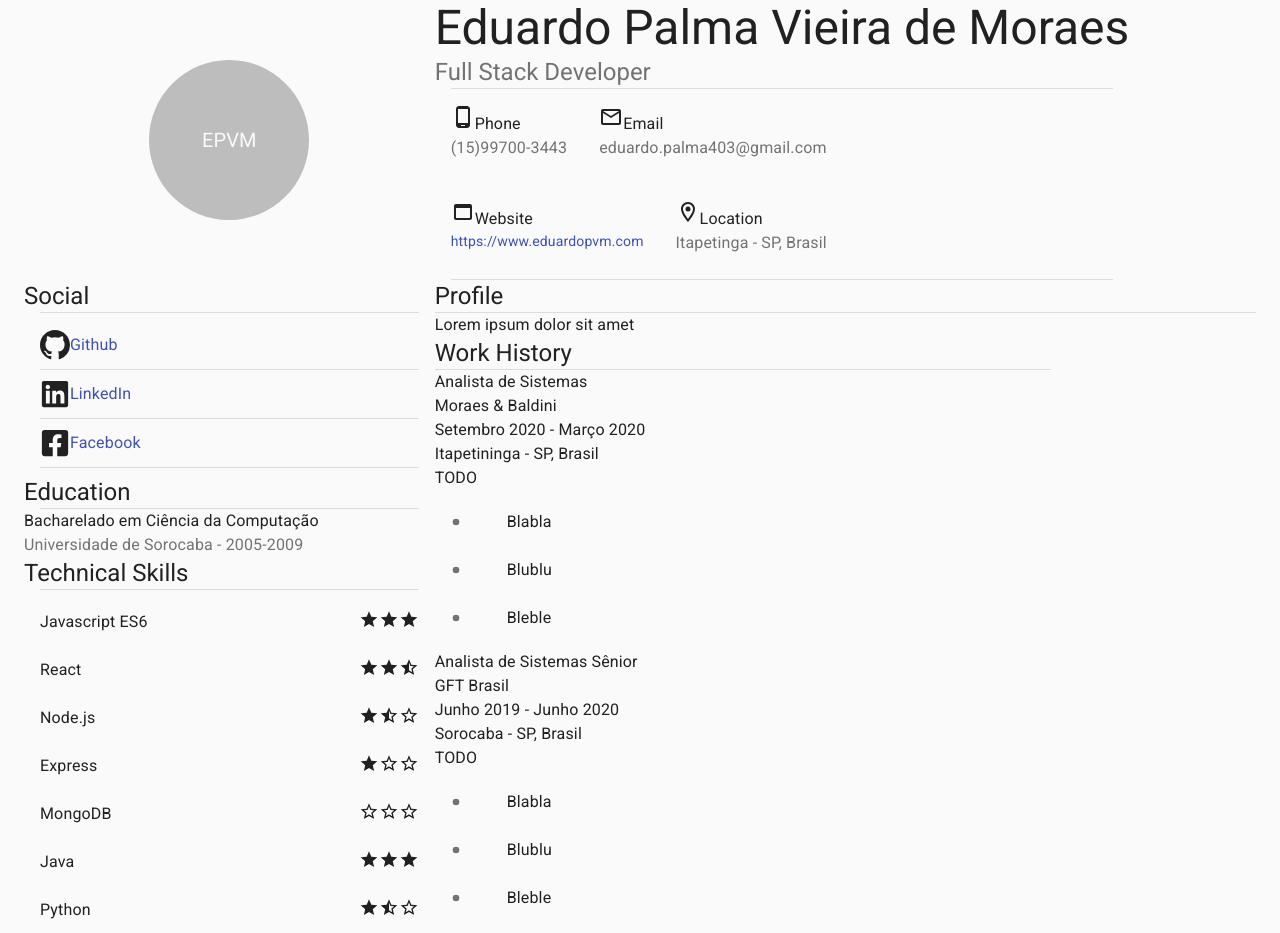
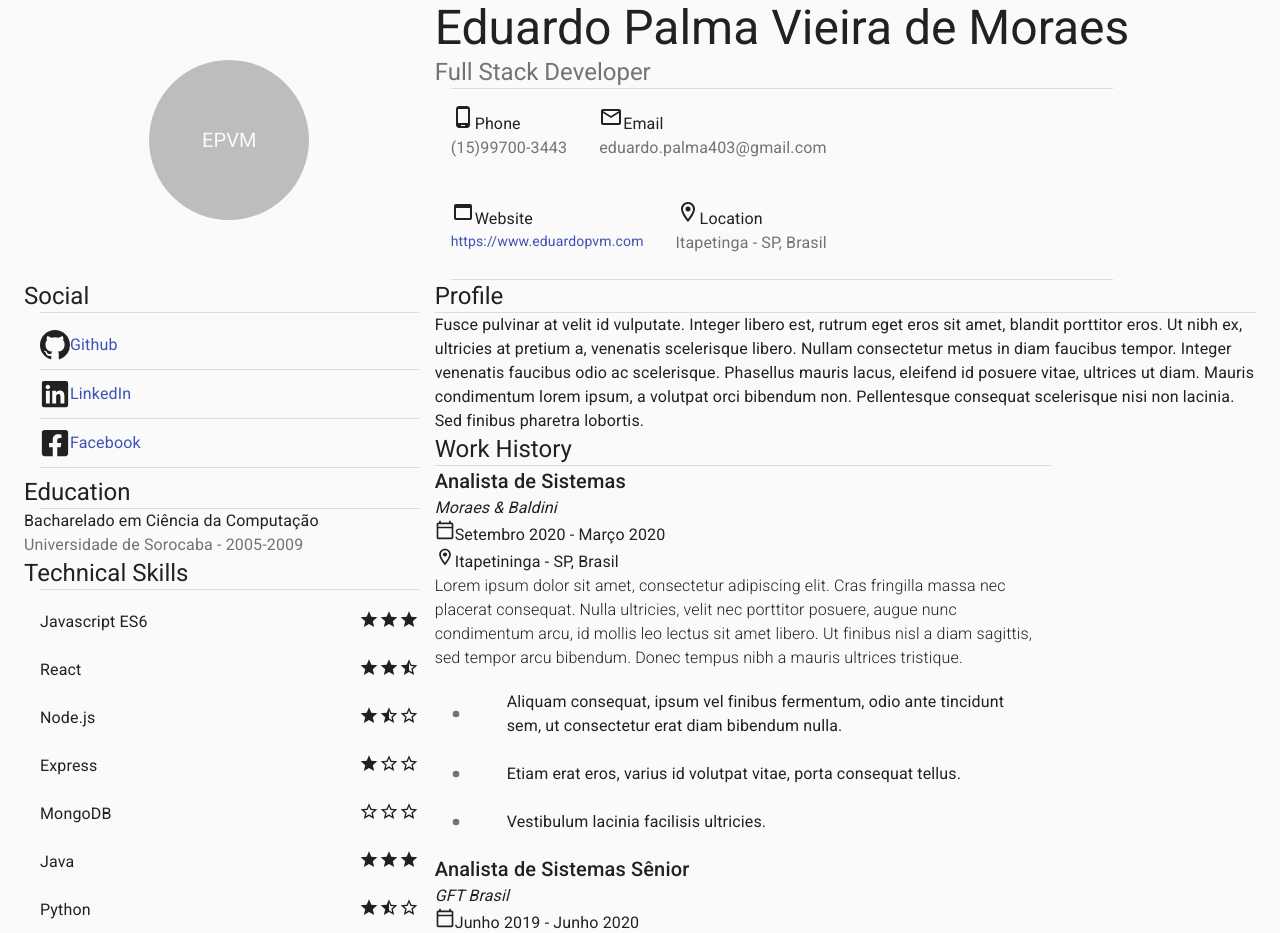
Before and after one commit to eduardopvm/react-cv, a React (Create React App) app: page / in a window 1280 px wide. Shown: the top 933 px of the page. Built offline with nearby package versions, Linux system fonts and the light colour scheme.

Commit message:
small improvements to layout

```diff
--- a/src/Header.js
+++ b/src/Header.js
@@ -1,14 +1,15 @@
 import Typography from "@material-ui/core/Typography";
 import Box from "@material-ui/core/Box"
+import Grid from "@material-ui/core/Grid";
 
 import InfoPanel from "./InfoPanel";
 
 export default function Header(props) {
   return (
-    <Box>
+    <Grid>
       <Typography variant="h3">Eduardo Palma Vieira de Moraes</Typography>
       <Typography variant="h5" color="textSecondary">Full Stack Developer</Typography>
       <InfoPanel contact={props.data} />
-    </Box>
+    </Grid>
   );
 }
--- a/src/WorkHistoryItem.js
+++ b/src/WorkHistoryItem.js
@@ -7,6 +7,8 @@ import ListItemText from "@material-ui/core/ListItemText";
 import ListItemIcon from "@material-ui/core/ListItemIcon";
 
 import FiberManualRecordIcon from "@material-ui/icons/FiberManualRecord";
+import LocationOnOutlinedIcon from "@material-ui/icons/LocationOnOutlined";
+import CalendarTodayOutlinedIcon from "@material-ui/icons/CalendarTodayOutlined";
 
 export default function WorkHistoryItem(props) {
   const highlights = [];
@@ -22,16 +24,22 @@ export default function WorkHistoryItem(props) {
   });
 
   return (
-    <Box>
-      <Typography>{props.history.role}</Typography>
-      <Typography>{props.history.company}</Typography>
-      <Typography>
+    <Typography color="textPrimary" component="div">
+      <Box fontWeight="fontWeightMedium" fontSize="h6.fontSize">
+        {props.history.role}
+      </Box>
+      <Box fontStyle="oblique">{props.history.company}</Box>
+      <Box>
+        <CalendarTodayOutlinedIcon fontSize="small" />
         {props.history.job_start} - {props.history.job_end}
-      </Typography>
-      <Typography>{props.history.location}</Typography>
-      <Typography>{props.history.description}</Typography>
+      </Box>
+      <Box>
+        <LocationOnOutlinedIcon fontSize="small" />
+        {props.history.location}
+      </Box>
+      <Box fontWeight="fontWeightLight">{props.history.description}</Box>
 
       <List>{highlights}</List>
-    </Box>
+    </Typography>
   );
 }
--- a/src/data/cv_data_pt-br.json
+++ b/src/data/cv_data_pt-br.json
@@ -6,7 +6,7 @@
     "email": "eduardo.palma403@gmail.com",
     "website": "https://www.eduardopvm.com"
   },
-  "profile": "Lorem ipsum dolor sit amet",
+  "profile": "Fusce pulvinar at velit id vulputate. Integer libero est, rutrum eget eros sit amet, blandit porttitor eros. Ut nibh ex, ultricies at pretium a, venenatis scelerisque libero. Nullam consectetur metus in diam faucibus tempor. Integer venenatis faucibus odio ac scelerisque. Phasellus mauris lacus, eleifend id posuere vitae, ultrices ut diam. Mauris condimentum lorem ipsum, a volutpat orci bibendum non. Pellentesque consequat scelerisque nisi non lacinia. Sed finibus pharetra lobortis.",
   "quote": "FUBAR",
   "technical_skills": [
     { "name": "Javascript ES6", "level": 3},
@@ -45,11 +45,11 @@
       "location": "Itapetininga - SP, Brasil",
       "job_start": "Setembro 2020",
       "job_end": "Março 2020",
-      "description": "TODO",
+      "description": "Lorem ipsum dolor sit amet, consectetur adipiscing elit. Cras fringilla massa nec placerat consequat. Nulla ultricies, velit nec porttitor posuere, augue nunc condimentum arcu, id mollis leo lectus sit amet libero. Ut finibus nisl a diam sagittis, sed tempor arcu bibendum. Donec tempus nibh a mauris ultrices tristique.",
       "highlights": [
-        "Blabla",
-        "Blublu",
-        "Bleble"
+        "Aliquam consequat, ipsum vel finibus fermentum, odio ante tincidunt sem, ut consectetur erat diam bibendum nulla.",
+        "Etiam erat eros, varius id volutpat vitae, porta consequat tellus.",
+        "Vestibulum lacinia facilisis ultricies. "
       ]
     },
     {
```
